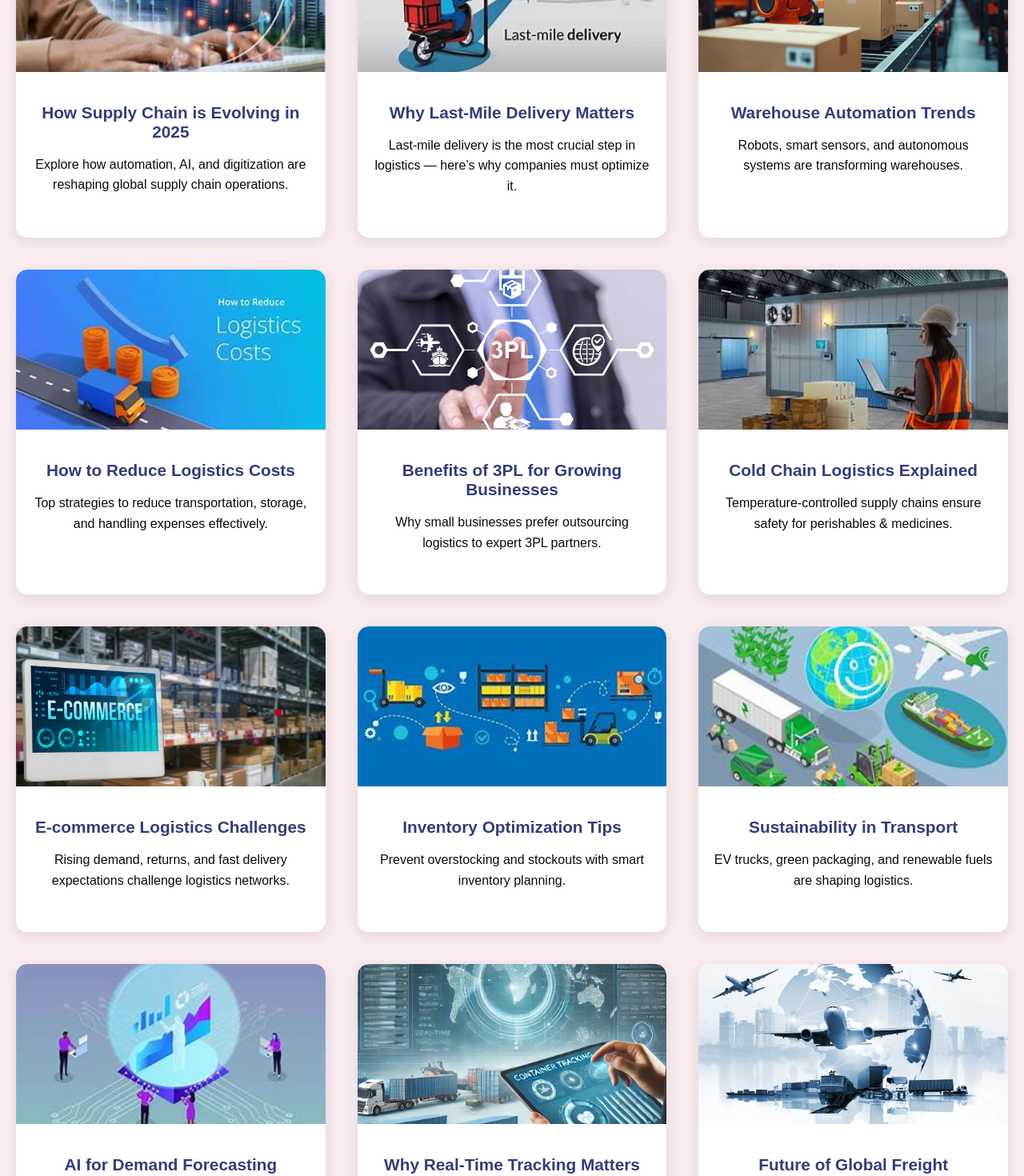
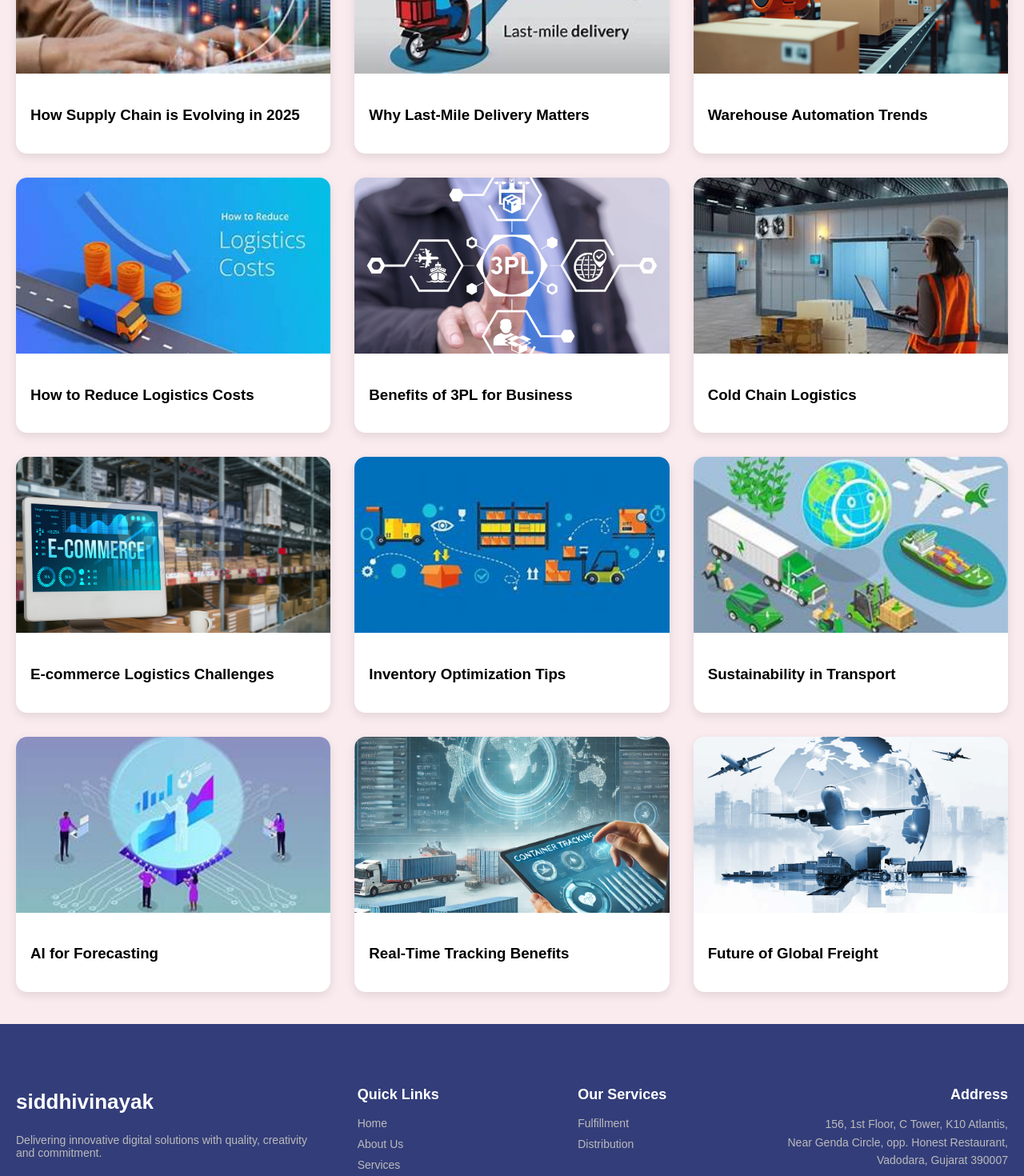
Before and after one commit to mikky2512/siddhivinayak, a React (Create React App) app: page /blogs in a window 1280 px wide. Shown: the part 340-1810 px from the top of the page at 80% size. Built offline with nearby package versions, Linux system fonts and the light colour scheme.

Commit message:
24/11 M3

```diff
--- a/src/Components/Footer.jsx
+++ b/src/Components/Footer.jsx
@@ -154,7 +154,7 @@ const Footer = () => {
             creativity and commitment.
           </p>
 
-          <div className="footer-socials">
+          <div className="footer-socials">{/*SIDE MAP*/}
             <a href="https://www.facebook.com/people/Tech-Strota/61550062532070/"><FaFacebookF /></a>
             <a href="https://www.instagram.com/techstrota/"><FaInstagram /></a>
             <a href="https://www.youtube.com/@techstrota"><FaYoutube /></a>
--- a/src/Pages/Blogs.jsx
+++ b/src/Pages/Blogs.jsx
@@ -1,6 +1,3 @@
-import React from "react";
-import { motion } from "framer-motion";
-
 // Import your images
 import B1 from "./Images/B1.jpg";
 import B2 from "./Images/B2.jpg";
@@ -15,21 +12,29 @@ import B10 from "./Images/B10.jpg";
 import B11 from "./Images/B11.jpg";
 import B12 from "./Images/B12.jpg";
 
+import React, { useState } from "react";
+import { motion, AnimatePresence } from "framer-motion";
+
+
 const BlogPage = () => {
+  const [selected, setSelected] = useState(null);
+
   const blogs = [
-    { title: "How Supply Chain is Evolving in 2025", img: B1, desc: "Explore how automation, AI, and digitization are reshaping global supply chain operations." },
-    { title: "Why Last-Mile Delivery Matters", img: B2, desc: "Last-mile delivery is the most crucial step in logistics — here’s why companies must optimize it." },
-    { title: "Warehouse Automation Trends", img: B3, desc: "Robots, smart sensors, and autonomous systems are transforming warehouses." },
-    { title: "How to Reduce Logistics Costs", img: B4, desc: "Top strategies to reduce transportation, storage, and handling expenses effectively." },
-    { title: "Benefits of 3PL for Growing Businesses", img: B5, desc: "Why small businesses prefer outsourcing logistics to expert 3PL partners." },
-    { title: "Cold Chain Logistics Explained", img: B6, desc: "Temperature-controlled supply chains ensure safety for perishables & medicines." },
-    { title: "E-commerce Logistics Challenges", img: B7, desc: "Rising demand, returns, and fast delivery expectations challenge logistics networks." },
-    { title: "Inventory Optimization Tips", img: B8, desc: "Prevent overstocking and stockouts with smart inventory planning." },
-    { title: "Sustainability in Transport", img: B9, desc: "EV trucks, green packaging, and renewable fuels are shaping logistics." },
-    { title: "AI for Demand Forecasting", img: B10, desc: "AI forecasting helps reduce costs and improve product availability." },
-    { title: "Why Real-Time Tracking Matters", img: B11, desc: "Live tracking improves transparency, customer satisfaction, and security." },
-    { title: "Future of Global Freight", img: B12, desc: "Geopolitics, trade routes, and digital tech are reshaping global freight." }
+    { id: 1, title: "How Supply Chain is Evolving in 2025", img: B1, content: "Full blog content goes here..." },
+    { id: 2, title: "Why Last-Mile Delivery Matters", img: B2, content: "Full blog content goes here..." },
+    { id: 3, title: "Warehouse Automation Trends", img: B3, content: "Full blog content goes here..." },
+    { id: 4, title: "How to Reduce Logistics Costs", img: B4, content: "Full blog content goes here..." },
+    { id: 5, title: "Benefits of 3PL for Business", img: B5, content: "Full blog content goes here..." },
+    { id: 6, title: "Cold Chain Logistics", img: B6, content: "Full blog content goes here..." },
+    { id: 7, title: "E-commerce Logistics Challenges", img: B7, content: "Full blog content goes here..." },
+    { id: 8, title: "Inventory Optimization Tips", img: B8, content: "Full blog content goes here..." },
+    { id: 9, title: "Sustainability in Transport", img: B9, content: "Full blog content goes here..." },
+    { id: 10, title: "AI for Forecasting", img: B10, content: "Full blog content goes here..." },
+    { id: 11, title: "Real-Time Tracking Benefits", img: B11, content: "Full blog content goes here..." },
+    { id: 12, title: "Future of Global Freight", img: B12, content: "Full blog content goes here..." }
   ];
+
+  const blog = blogs.find((b) => b.id === selected);
 
   return (
     <>
@@ -38,109 +43,114 @@ const BlogPage = () => {
           max-width: 1500px;
           margin: auto;
           padding: 40px 20px;
-          font-family: "Poppins", sans-serif;
-          color: #111;
-          background: #FAEBEF;
-        }
-
-        .blog-title {
-          text-align: center;
-          font-size: 2.6rem;
-          font-weight: 700;
-          margin-bottom: 40px;
-          color: #333D79;
+          font-family: Poppins, sans-serif;
+          background-color: #FAEBEF;
         }
 
         .blog-grid {
           display: grid;
-          grid-template-columns: repeat(auto-fit, minmax(300px, 1fr));
-          gap: 40px;
+          grid-template-columns: repeat(auto-fit, minmax(300px,1fr));
+          gap: 30px;
         }
 
         .blog-card {
           background: #fff;
           border-radius: 14px;
           overflow: hidden;
-          padding: 0 0 18px 0;
-          box-shadow: 0 4px 15px rgba(0,0,0,0.1);
-          transition: 0.4s ease-in-out;
-        }
-
-        .blog-card:hover {
-          transform: translateY(-8px) scale(1.03);
-          box-shadow: 0 10px 25px rgba(0,0,0,0.18);
-        }
-
-        .blog-img-box {
-          width: 100%;
-          height: 200px;
-          overflow: hidden;
-          border-radius: 14px 14px 0 0;
+          cursor: pointer;
+          box-shadow: 0 4px 12px rgba(0,0,0,0.1);
         }
 
         .blog-img {
           width: 100%;
-          height: 100%;
+          height: 220px;
           object-fit: cover;
-          transition: transform 0.5s ease;
         }
 
-        .blog-card:hover .blog-img {
-          transform: scale(1.15);
+        .full-page {
+          position: fixed;
+          top: 0; left: 0;
+          width: 100%;
+          height: 100%;
+          overflow-y: auto;
+          background: #fff;
+          z-index: 3000;
         }
 
-        .blog-content {
-          padding: 18px;
+        .full-img {
+          width: 100%;
+          height: 350px;
+          object-fit: cover;
         }
 
-        .blog-card h3 {
-          font-size: 1.3rem;
-          margin-bottom: 12px;
-          color: #333D79;
-          text-align: center;
+        .full-content {
+          padding: 25px;
         }
 
-        .blog-desc {
-          font-size: 1rem;
-          color: #0b0b0bff;
-          line-height: 1.6;
-          text-align: center;
-        }
-
-        @media (max-width: 768px) {
-          .blog-title { font-size: 2rem; }
-        }
-
-        @media (max-width: 480px) {
-          .blog-title { font-size: 1.8rem; }
-          .blog-img-box { height: 170px; }
+        .close-btn {
+          padding: 10px 18px;
+          background: #333D79;
+          color: #fff;
+          border-radius: 8px;
+          margin-top: 20px;
+          border: none;
+          cursor: pointer;
         }
       `}</style>
 
+      {/* -------- BLOG GRID -------- */}
+      {selected === null && (
         <div className="blog-wrapper">
-        <h1 className="blog-title">Our Latest Blogs</h1>
+          <h1 style={{ textAlign: "center", marginBottom: "40px" }}>Our Blogs</h1>
 
           <div className="blog-grid">
-          {blogs.map((blog, index) => (
+            {blogs.map((b) => (
               <motion.div
+                key={b.id}
                 className="blog-card"
-              key={index}
-              initial={{ opacity: 0, y: 60, scale: 0.95 }}
-              whileInView={{ opacity: 1, y: 0, scale: 1 }}
-              transition={{ duration: 0.6, ease: "easeOut", delay: index * 0.1 }}
-              viewport={{ once: true }}
+                layoutId={`card-${b.id}`}
+                onClick={() => setSelected(b.id)}
               >
-              <div className="blog-img-box">
-                <img src={blog.img} alt={blog.title} className="blog-img" />
-              </div>
-              <div className="blog-content">
-                <h3>{blog.title}</h3>
-                <p className="blog-desc">{blog.desc}</p>
+                <motion.img src={b.img} className="blog-img" layoutId={`img-${b.id}`} />
+                <div style={{ padding: "18px" }}>
+                  <h3>{b.title}</h3>
                 </div>
               </motion.div>
             ))}
           </div>
         </div>
+      )}
+
+      {/* -------- FULL PAGE EXPANDED BLOG -------- */}
+      <AnimatePresence>
+        {selected && (
+          <motion.div
+            className="full-page"
+            initial={{ opacity: 0 }}
+            animate={{ opacity: 1 }}
+            exit={{ opacity: 0 }}
+          >
+            <motion.div layoutId={`card-${blog.id}`}>
+              <motion.img
+                src={blog.img}
+                className="full-img"
+                layoutId={`img-${blog.id}`}
+              />
+            </motion.div>
+
+            <div className="full-content">
+              <h1>{blog.title}</h1>
+              <p style={{ marginTop: "15px", fontSize: "1.1rem", lineHeight: "1.7" }}>
+                {blog.content}
+              </p>
+
+              <button className="close-btn" onClick={() => setSelected(null)}>
+                Close
+              </button>
+            </div>
+          </motion.div>
+        )}
+      </AnimatePresence>
     </>
   );
 };
```
Lines whose indentation alone changed are shown as unchanged.
